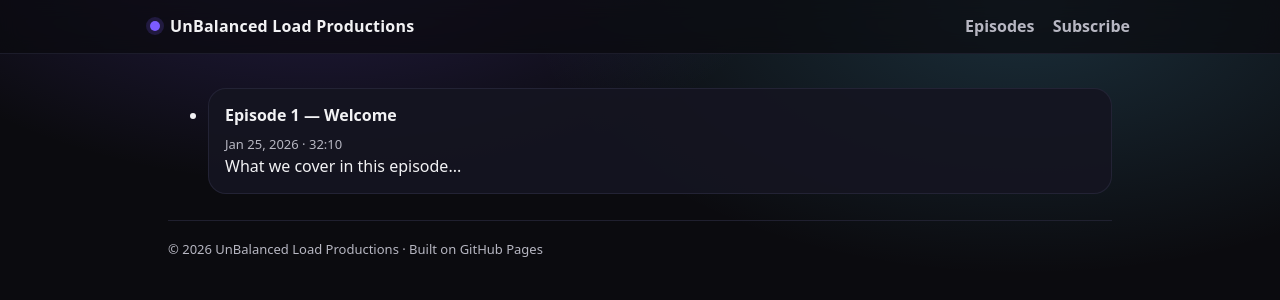
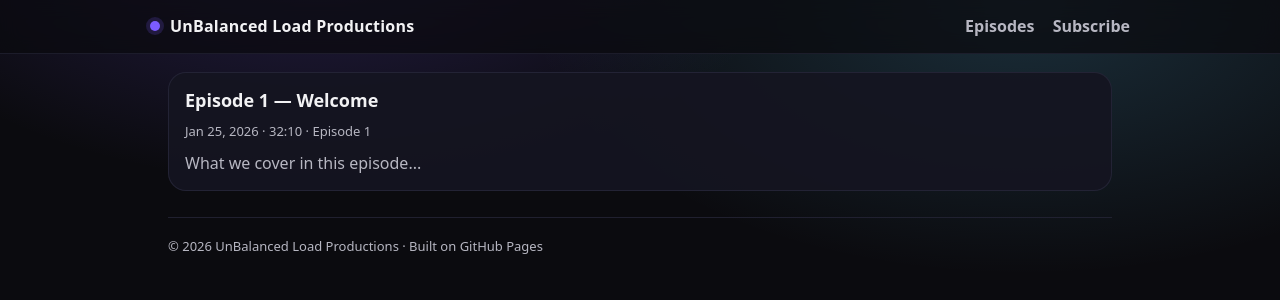
Before and after one commit to fpkmedia/fpkmedia.github.io, a Jekyll site: the page built from episodes.md, in a window 1280 px wide. Shown: the top 300 px of the page. Built offline with Jekyll 4.4.1, drawn with Linux system fonts in a browser that asks for light colours.

Commit message:
Change episode list from ul to div layout

```diff
--- a/episodes.md
+++ b/episodes.md
@@ -5,12 +5,12 @@ permalink: /episodes/
 ---
 
 {% assign eps = site.episodes | sort: "date" | reverse %}
-<ul class="list">
+<div class="grid">
   {% for ep in eps %}
-    <li class="card">
-      <a href="{{ ep.url | relative_url }}"><strong>{{ ep.title }}</strong></a>
-      <div class="meta">{{ ep.date | date: "%b %-d, %Y" }}{% if ep.duration %} · {{ ep.duration }}{% endif %}</div>
-      {% if ep.summary %}<div>{{ ep.summary }}</div>{% endif %}
-    </li>
+    <div class="card">
+      <a href="{{ ep.url | relative_url }}"><h2 class="card-title">{{ ep.title }}</h2></a>
+      <div class="meta">{{ ep.date | date: "%b %-d, %Y" }}{% if ep.duration %} · {{ ep.duration }}{% endif %}{% if ep.episode %} · Episode {{ ep.episode }}{% endif %}</div>
+      {% if ep.summary %}<div class="summary">{{ ep.summary }}</div>{% endif %}
+    </div>
   {% endfor %}
-</ul>
+</div>
```
